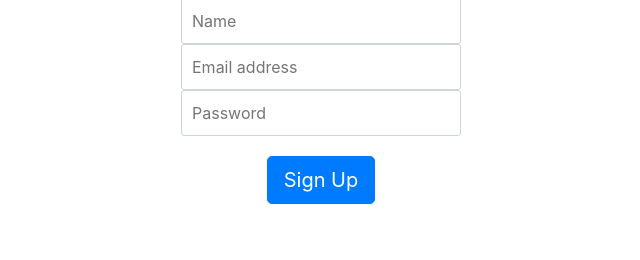
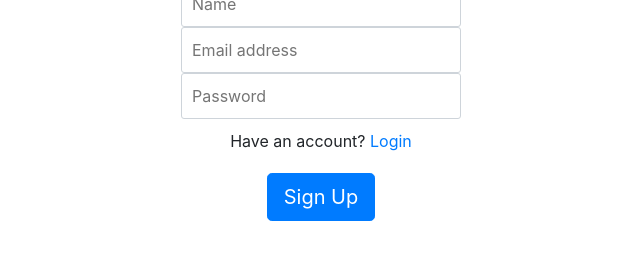
Before and after one commit to ksrawr/YallChat, a website: page views/register.html in a window 1280 px wide. Shown: the part 248-508 px from the top of the page, without its empty margins (319-959 px from the left). Drawn offline with nearby package versions, Linux system fonts and the light colour scheme.

Commit message:
updates register page

```diff
--- a/views/register.html
+++ b/views/register.html
@@ -26,6 +26,7 @@
 		<div>
 			<input type="password" name="password" placeholder="Password">
 		</div>
+		<p>Have an account? <a href="/login">Login </a></p>
 		<button type='submit' class="btn btn-primary btn-lg">Sign Up</button>
 	</form>
 </main>
```
